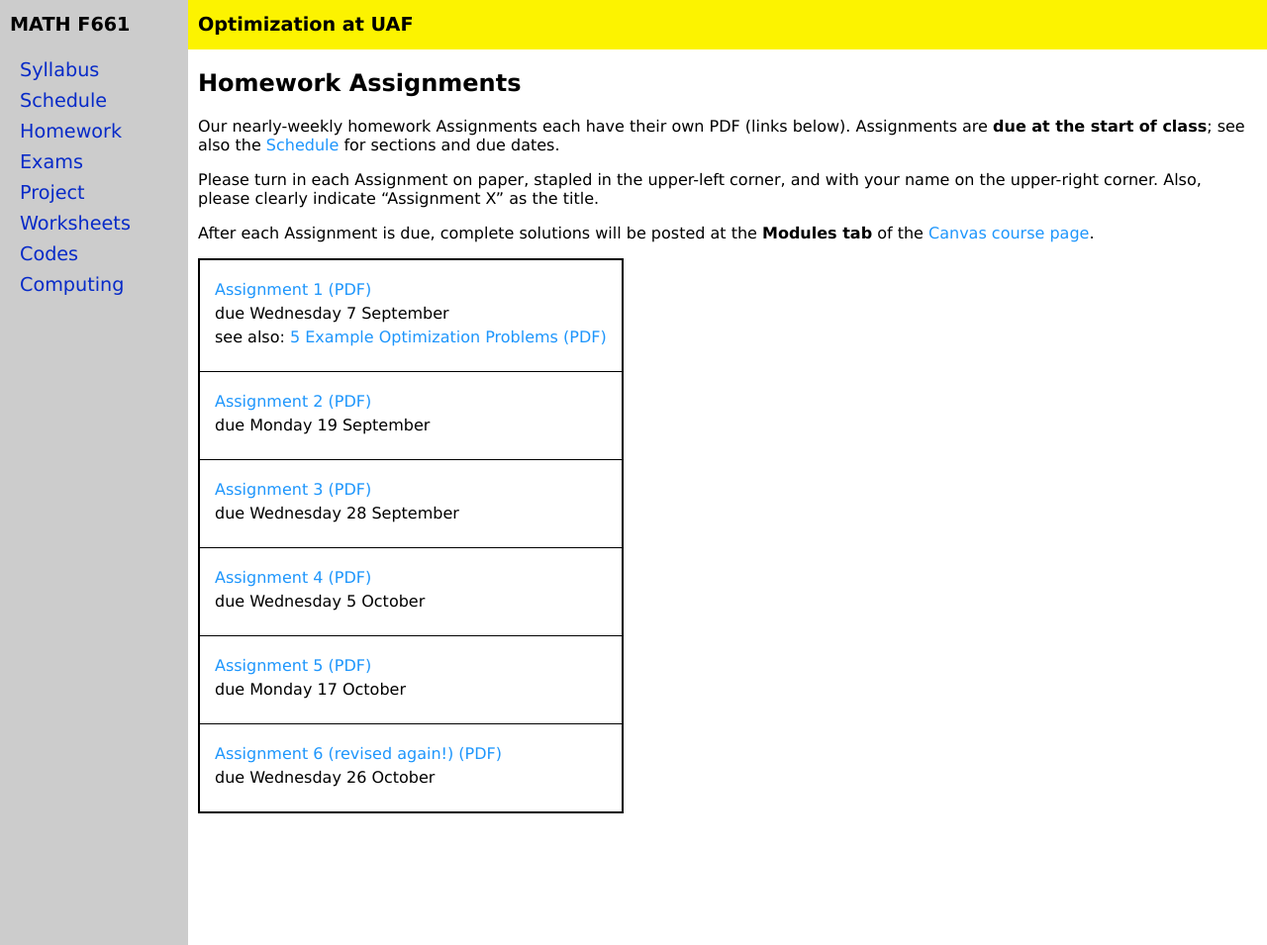
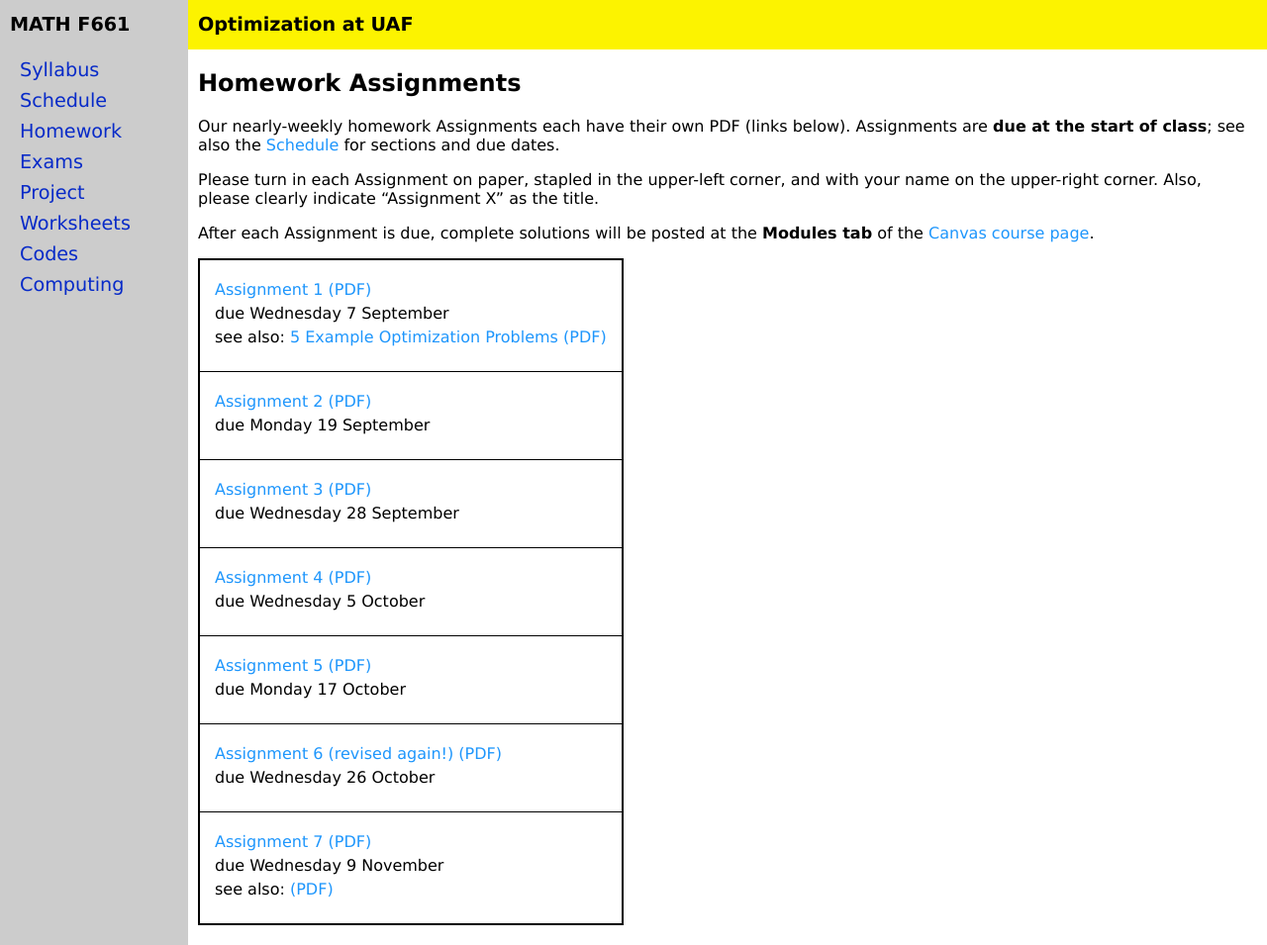
Before and after one commit to bueler/opt, a Jekyll site: the page built from homework.md, in a window 1280 px wide and 955 px high. Shown: the whole window at 99% size. Built offline with Jekyll 4.4.1, drawn with Linux system fonts in a browser that asks for light colours.

Commit message:
post next homework ... makes 404 for assets/slides/sd.pdf

```diff
--- a/_data/homework.yml
+++ b/_data/homework.yml
@@ -21,3 +21,7 @@ homework:
 - name: Assignment 6 (revised again!)
   due: Wednesday 26 October
   blank: A6.pdf
+- name: Assignment 7
+  due: Wednesday 9 November
+  blank: A7.pdf
+  seealsopdf: assets/slides/sd.pdf
```
Also changed, not shown: 2 other files.
